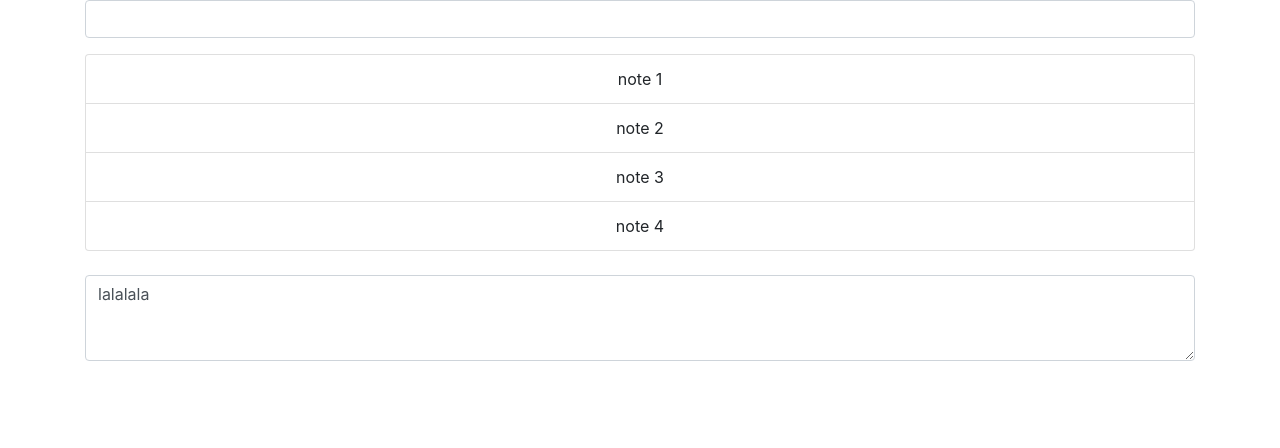
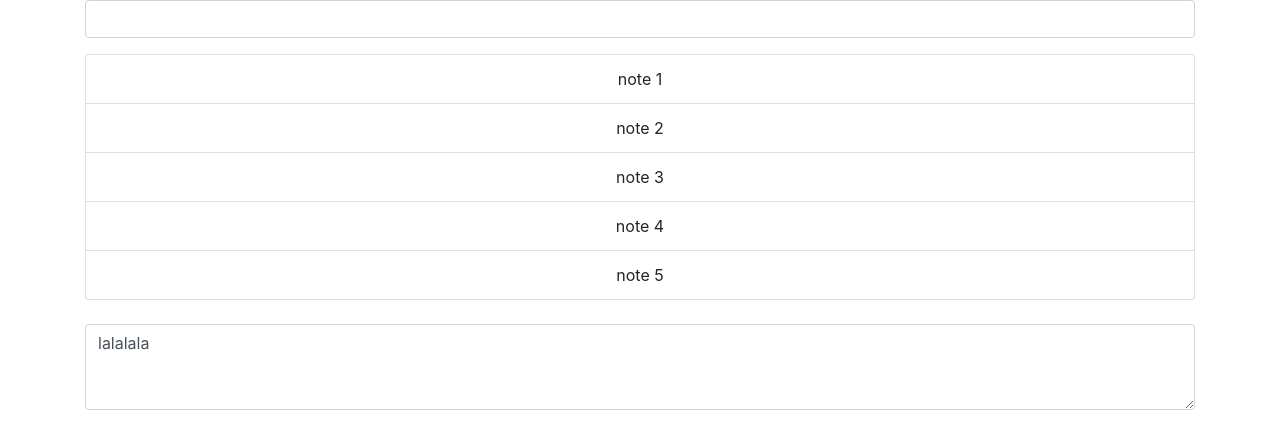
Before and after one commit to adebruyne/react-notes-app-dir, a React (Create React App) app: page / in a window 1280 px wide. Shown: the top 448 px of the page. Built offline with nearby package versions, Linux system fonts and the light colour scheme.

Commit message:
adds note to array

```diff
--- a/src/NotesApp.js
+++ b/src/NotesApp.js
@@ -29,6 +29,11 @@ class NotesApp extends Component {
           id: 1004,
           title: "note 4",
           content: "schllama llama"
+        },
+        {
+          id: 1005,
+          title: "note 5",
+          content: "Leave Brittney alone!!!!"
         }
       ]
     };
```
